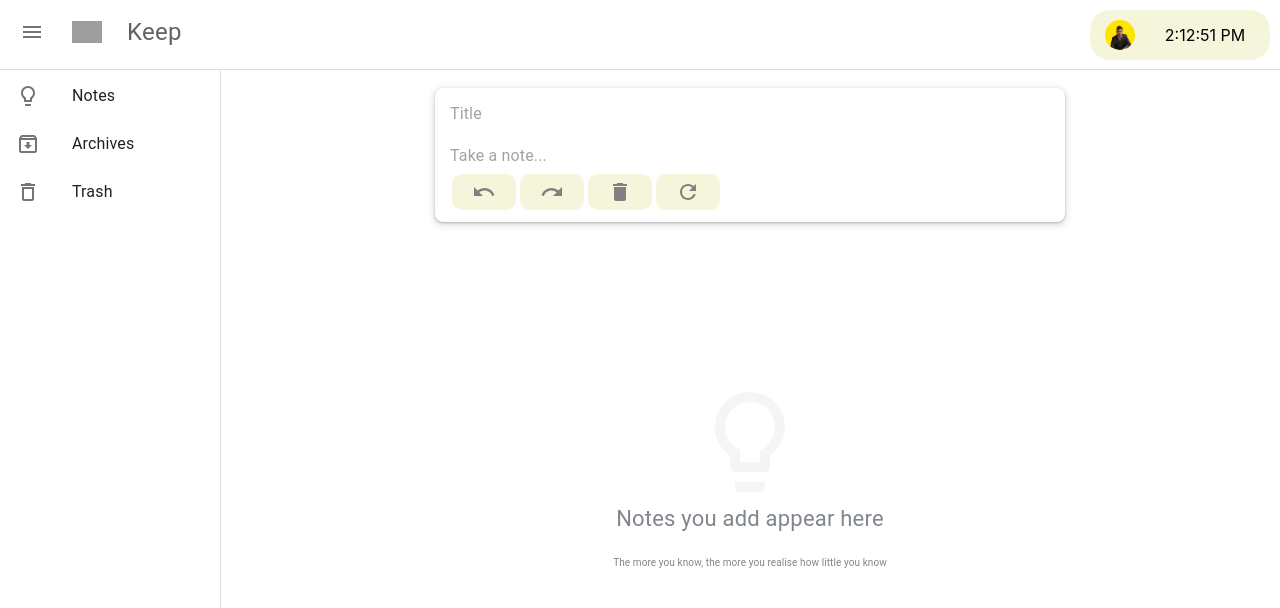
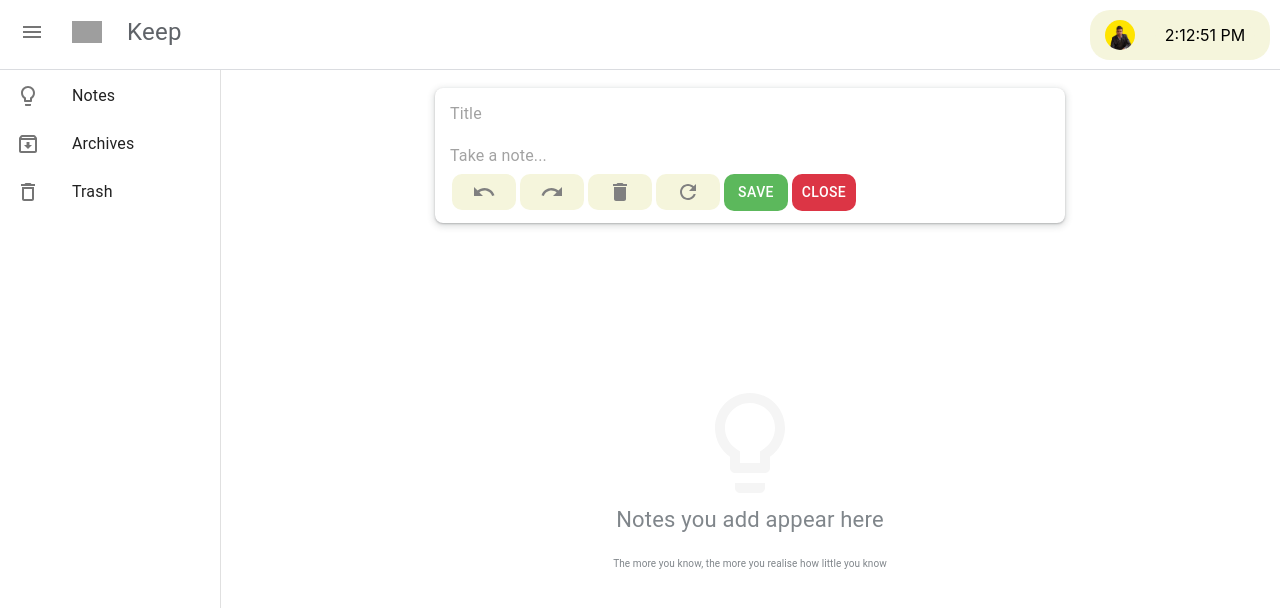
Before and after one commit to amrahs02/Simple-Notes-App, a React (Create React App) app: page / in a window 1280 px wide. Both pictures are taken after a click on the element 750 px from the left and 114 px from the top of the page. Shown: the top 608 px of the page. Built offline with nearby package versions, Linux system fonts and the light colour scheme; grey boxes are pictures that could not be loaded.

Commit message:
save and close button added

```diff
--- a/src/components/NavList.jsx
+++ b/src/components/NavList.jsx
@@ -1,5 +1,3 @@
-
-
 //     // import { List, ListItem, ListItemIcon, ListItemText } from '@mui/material';
 //     // import { LightbulbOutlined as Lightbulb, ArchiveOutlined as Archive, DeleteOutlineOutlined as Delete } from '@mui/icons-material';
 //     // import { Link } from 'react-router-dom';
@@ -31,7 +29,6 @@
 //     // }
 
 //     // export default NavList;
-
 
 // import { List, ListItem, ListItemIcon, ListItemText } from '@mui/material';
 // import { LightbulbOutlined as Lightbulb, ArchiveOutlined as Archive, DeleteOutlineOutlined as Delete } from '@mui/icons-material';
@@ -79,45 +76,50 @@
 
 // export default NavList;
 
-
-
-
-
-import { List, ListItem, ListItemIcon, ListItemText } from '@mui/material';
-import { LightbulbOutlined as Lightbulb, ArchiveOutlined as Archive, DeleteOutlineOutlined as Delete } from '@mui/icons-material';
-import { Link } from 'react-router-dom';
+import { List, ListItem, ListItemIcon, ListItemText } from "@mui/material";
+import {
+  LightbulbOutlined as Lightbulb,
+  ArchiveOutlined as Archive,
+  DeleteOutlineOutlined as Delete,
+} from "@mui/icons-material";
+import { Link } from "react-router-dom";
 
 const NavList = () => {
+  const navList = [
+    { id: 1, name: "Notes", icon: <Lightbulb />, route: "/" },
+    { id: 2, name: "Archives", icon: <Archive />, route: "/archive" },
+    { id: 3, name: "Trash", icon: <Delete />, route: "/delete" },
+  ];
 
-    const navList = [
-        { id: 1, name: 'Notes', icon: <Lightbulb />, route: '/' },
-        { id: 2, name: 'Archives', icon: <Archive />, route: '/archive' },
-        { id: 3, name: 'Trash', icon: <Delete />, route: '/delete' },
-    ]
+  const ListItemStyle = {
+    textDecoration: "none",
+    display: "flex",
+    color: "inherit",
+    borderTopRightRadius: "30px", // Add border-radius only to the top-right corner
+    borderBottomRightRadius: "30px", // Add border-radius only to the bottom-right corner
+    transition: "background-color 0.3s", // Add a smooth transition
+  };
+  const LinkStyle = {
+    textDecoration: "none",
+    display: "flex",
+    color: "inherit",
+  };
 
   return (
     <List>
-            {navList.map(list => (
+      {navList.map((list) => (
         <ListItem
           button
           key={list.id}
-                    style={{
-                        textDecoration: 'none',
-                        display: 'flex',
-                        color: 'inherit',
-                        borderTopRightRadius: '30px', // Add border-radius only to the top-right corner
-                        borderBottomRightRadius: '30px', // Add border-radius only to the bottom-right corner
-                        transition: 'background-color 0.3s', // Add a smooth transition
-                    }}
-                    // Add :hover rule to change background color on hover
+          style={ListItemStyle}
           sx={{
-                        '&:hover': {
-                            backgroundColor: '#F5F5DC', // Set your desired hover background color here
+            "&:hover": {
+              backgroundColor: "#F5F5DC",
             },
           }}
         >
-                    <Link to={list.route} style={{ textDecoration: 'none', display: 'flex', color: 'inherit' }}>
-                        <ListItemIcon style={{ alignItems: 'center' }}>
+          <Link to={list.route} style={LinkStyle}>
+            <ListItemIcon style={{ alignItems: "center" }}>
               {list.icon}
             </ListItemIcon>
             <ListItemText primary={list.name} />
@@ -125,7 +127,7 @@
         </ListItem>
       ))}
     </List>
-    )
-}
+  );
+};
 
 export default NavList;
--- a/src/components/notes/Form.jsx
+++ b/src/components/notes/Form.jsx
@@ -519,6 +519,24 @@
     }
   };
 
+  const handleSave = () => {
+    setShowTextField(false);
+    containerRef.current.style.minHeight = "30px";
+    setAddNote({ ...note, id: uuid() });
+
+    if (addNote.heading || addNote.text) {
+      setHistory(history.slice(0, historyPointer + 1));
+      setHistoryPointer(historyPointer + 1);
+      setHistory((prevHistory) => [...prevHistory, addNote]);
+      setNotes((prevArr) => [addNote, ...prevArr]);
+    }
+  };
+  const handleCancel = () => {
+    setShowTextField(false);
+    containerRef.current.style.minHeight = "30px";
+    setAddNote({ ...note, id: uuid() });
+  };
+
   const onTextAreaClick = () => {
     setShowTextField(true);
     containerRef.current.style.minHeight = "70px";
@@ -583,7 +601,7 @@
           name="text"
           value={addNote.text}
         />
-
+        {showTextField && (
           <Box>
             <Button style={style1} onClick={handleUndo}>
               <UndoIcon />
@@ -597,7 +615,32 @@
             <Button style={style1} onClick={handleRefresh}>
               <RefreshIcon />
             </Button>
+            <Button
+              style={{
+                width: "30px",
+                borderRadius: "10px",
+                color: "white",
+                backgroundColor: "#5cb85c",
+                margin: "2px",
+              }}
+              onClick={handleSave}
+            >
+              Save
+            </Button>
+            <Button
+              style={{
+                width: "30px",
+                borderRadius: "10px",
+                color: "white",
+                backgroundColor: "#DC3545",
+                margin: "2px",
+              }}
+              onClick={handleCancel}
+            >
+              Close
+            </Button>
           </Box>
+        )}
       </Container>
     </ClickAwayListener>
   );
```
Lines whose indentation alone changed are shown as unchanged.
